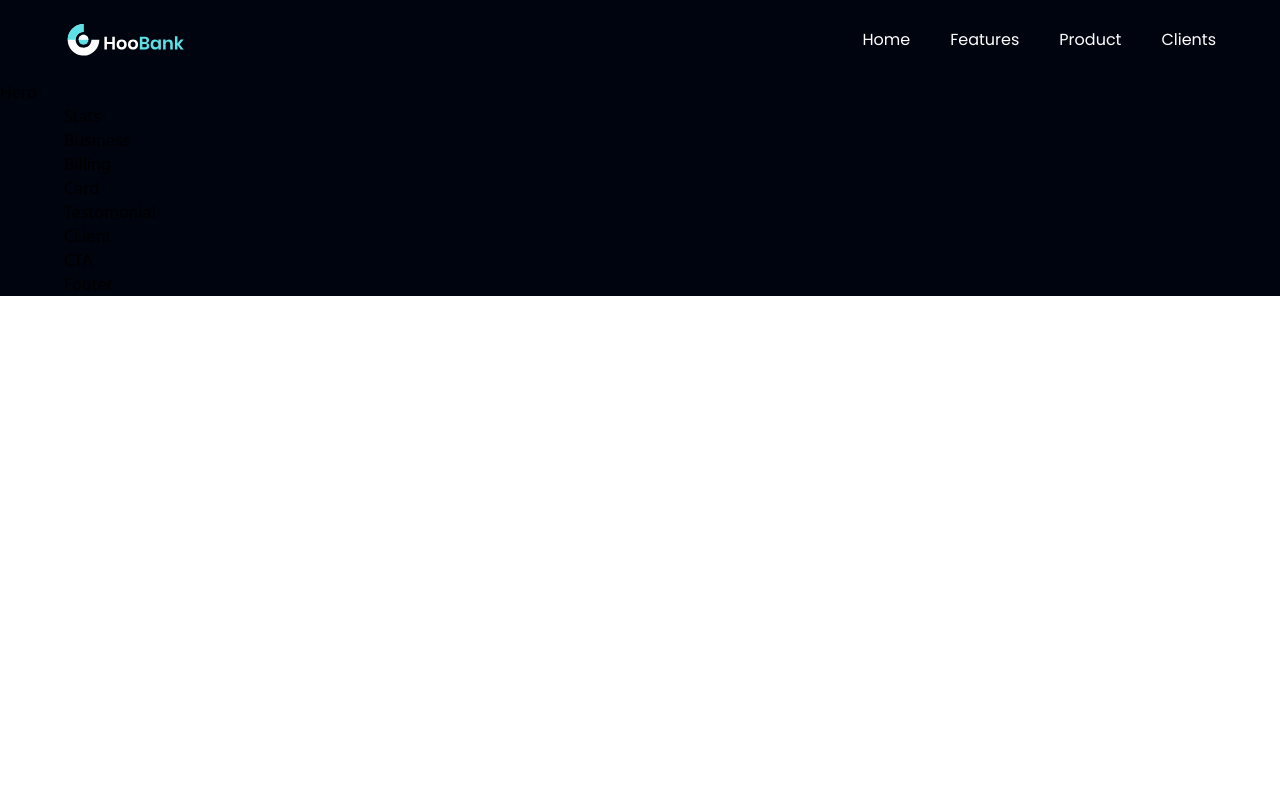
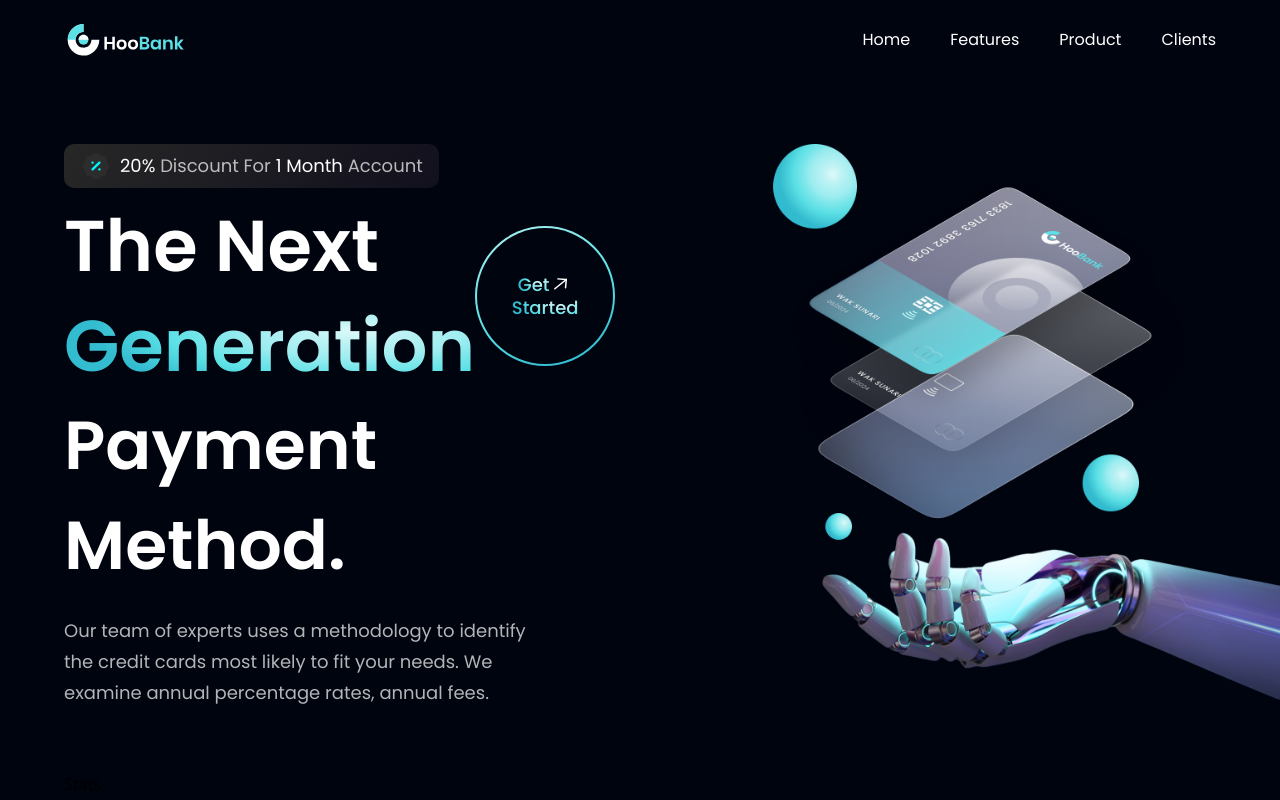
Before and after one commit to Rajan-7/Design, a React (Vite) app: page / in a window 1280 px wide. Shown: the top 800 px of the page. Built offline with nearby package versions, Linux system fonts and the light colour scheme.

Commit message:
ft:modification Hero.jsx,completed GetStarted.jsx

```diff
--- a/src/components/GetStarted.jsx
+++ b/src/components/GetStarted.jsx
@@ -1,10 +1,28 @@
+import styles from "../style";
+import { arrowUp } from "../assets";
 
-const GetStarted = () => {
-  return (
-    <div>
-      GetStarted
+const GetStarted = () => (
+  <div
+    className={`${styles.flexCenter} w-[140px] h-[140px] rounded-full bg-blue-gradient p-[2px] cursor-pointer mr-[30px]`}
+  >
+    <div
+      className={`${styles.flexCenter} flex-col bg-primary w-[100%] h-[100%] rounded-full`}
+    >
+      <div className={`${styles.flexStart} flex-row`}>
+        <p className="font-poppins font-medium text-[18px] leading-[23px]">
+          <span className="text-gradient">Get</span>
+        </p>
+        <img
+          src={arrowUp}
+          alt="arrow "
+          className="w-[23px] h-[23px] object-contain"
+        />
+      </div>
+      <p className="font-poppins font-medium text-[18px] leading-[23px]">
+          <span className="text-gradient">Started</span>
+        </p>
     </div>
-  )
-}
+  </div>
+);
 
-export default GetStarted
+export default GetStarted;
--- a/src/components/Hero.jsx
+++ b/src/components/Hero.jsx
@@ -1,9 +1,45 @@
-const Hero = () => {
-  return (
+import styles from "../style";
+import { discount, robot } from "../assets";
+import GetStarted from "./GetStarted";
+
+const Hero = () => (
+  <section id="home" className={`flex md:flex-row flex-col ${styles.paddingY}`}>
+    <div
+      className={`flex-1 ${styles.flexStart} flex-col xl:px-0 sm:px-16 px-6`}
+    >
+      <div
+        className={`flex flex-row bg-discount-gradient mb-2 items-center py-[6px] px-4 rounded-[10px]`}
+      >
+        <img src={discount} alt="discount" className="w-[32px] h-[32px]" />
+        <p className={`${styles.paragraph} ml-2`}>
+          <span className="text-white">20%</span> Discount For {""}
+          <span className="text-white">1 Month</span> Account
+        </p>
+      </div>
+      <div className="flex flex-row justify-between items-center w-full">
+        <h1 className="flex-1 font-poppins font-semibold ss:text-[72px] text-[52px] text-white ss:leading-[100px] leading-[75px]">
+          The Next <br className="sm:block hidden" />{" "}
+          <span className="text-gradient">Generation</span>
+        </h1>
+        <div className="ss:flex hidden md:mr-4 mr-0">
+          <GetStarted />
+        </div>
+      </div>
+      <h1 className=" font-poppins font-semibold ss:text-[68px] text-[52px] text-white ss:leading-[100px] leading-[75px] w-full">
+        Payment Method.
+      </h1>
+      <p className={`${styles.paragraph} max-w-[470px] mt-5`}>
+        Our team of experts uses a methodology to identify the credit cards most
+        likely to fit your needs. We examine annual percentage rates, annual
+        fees.
+      </p>
+    </div>
     <div>
-      Hero
+      <img src={robot} alt="billing" className="z-[5] relative w-[100%] h-[100%]" />
     </div>
-  )
-}
+  </section>
+);
 
-export default Hero
+
+
+export default Hero;
--- a/src/components/NavBar.jsx
+++ b/src/components/NavBar.jsx
@@ -7,7 +7,7 @@
   return (
     <nav className="flex w-full justify-between items-center py-6 navbar">
       <img src={logo} alt="bank" className="w-[124px] h-[32px]" />
-      <ul className="sm:flex list-none justify-end hidden items-center flex-1">
+      <ul className="sm:flex hidden list-none justify-end items-center flex-1">
         {navLinks.map((nav, index) => (
           <li
             key={nav.id}
```
